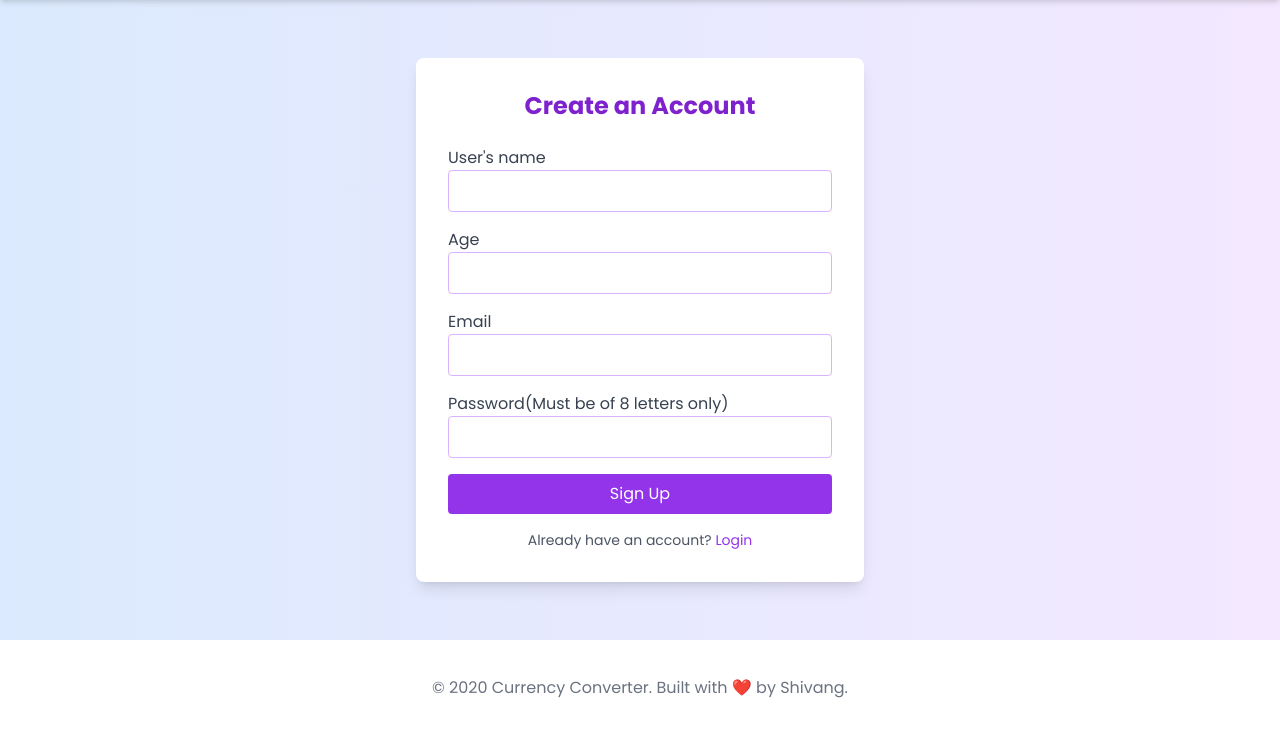
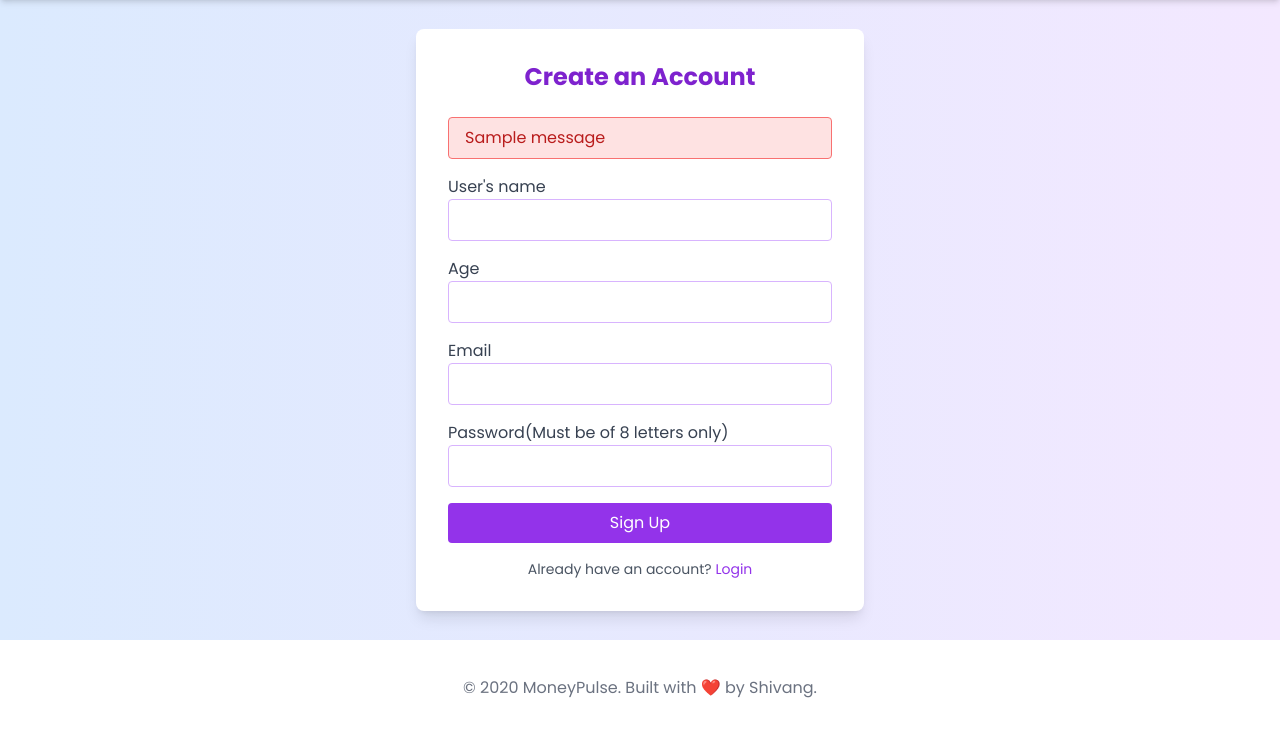
Before and after one commit to shivang-pandya/MoneyPulse, a Django app: template website/templates/signup.html in a window 1280 px wide. Shown: the part 64-800 px from the top of the page. Run offline with Django 5.2, Linux system fonts and the light colour scheme; the template is opened without the code that fills it: most values are stand-ins (such as "Sample title", 1, 10 or a date in 2020); one stand-in notice (Sample message) is shown; some libraries are stand-ins or nearby versions.

Commit message:
newly updated2

```diff
--- a/website/templates/footer.html
+++ b/website/templates/footer.html
@@ -1,4 +1,4 @@
 <!-- Footer -->
     <footer class="bg-white text-center text-gray-500 p-9">
-        &copy; {{ year }} Currency Converter. Built with ❤️ by Shivang.
+        &copy; {{ year }} MoneyPulse. Built with ❤️ by Shivang.
     </footer>
--- a/website/templates/signup.html
+++ b/website/templates/signup.html
@@ -31,6 +31,15 @@
             <h2 class="text-2xl font-bold text-purple-700 mb-6 text-center">Create an Account</h2>
             <form action="#" method="POST">
                 {% csrf_token %}
+                  {% if messages %}
+                      <div class="mb-4">
+                          {% for message in messages %}
+                              <div class="bg-red-100 border border-red-400 text-red-700 px-4 py-2 rounded">
+                                  {{ message }}
+                              </div>
+                          {% endfor %}
+                      </div>
+                  {% endif %}
                 <div class="mb-4">
                     <label class="block text-gray-700">User's name</label>
                     <input type="text" name="uname" class="w-full p-2 border border-purple-300 rounded focus:outline-none focus:ring-2 focus:ring-purple-500">
```
Also changed, not shown: db.sqlite3, 1 other file.
